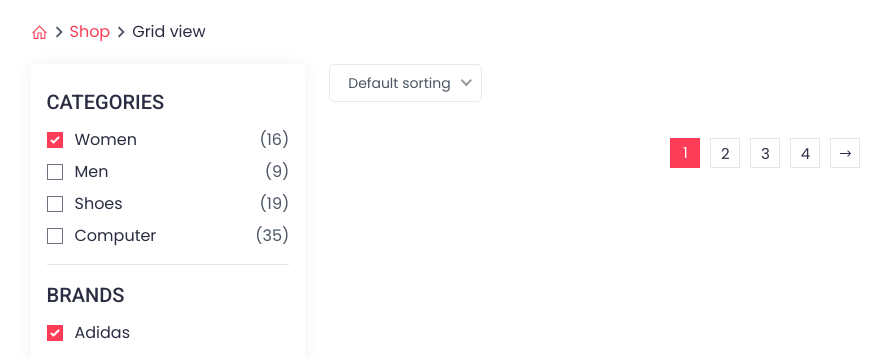
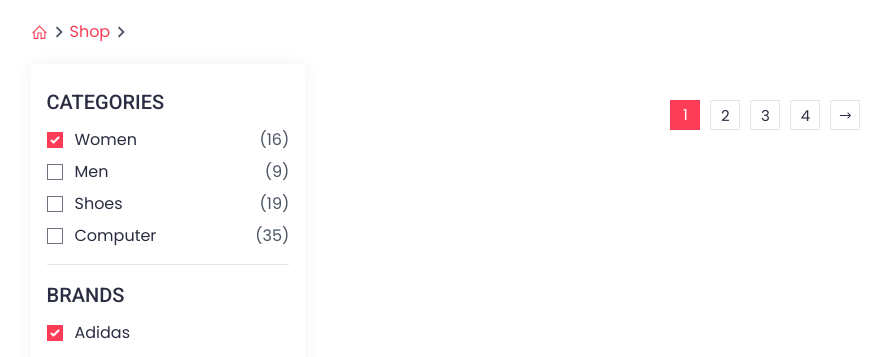
Before and after one commit to SPOTWEBDEV/shopping, a PHP site: page /shopping/pages/product/index.php in a window 1280 px wide. Shown: the part 183-540 px from the top of the page, without its empty margins (24-915 px from the left). Run offline with PHP 8.4, Linux system fonts and the light colour scheme; data that the repository does not hold is empty.

Commit message:
sil working

```diff
--- a/pages/product/index.php
+++ b/pages/product/index.php
@@ -47,7 +47,7 @@ include('../../server/connection.php')
                     <path fill="currentColor" d="M10 6L8.59 7.41L13.17 12l-4.58 4.59L10 18l6-6l-6-6z" />
                 </svg>
             </span>
-            <a href="#" class="text-secondary text-[13px] sm:text-base">Grid view</a>
+
         </div>
     </div>
     <!-- breadcrumbs end-->
@@ -68,13 +68,7 @@ include('../../server/connection.php')
                                 </svg>
                             </button>
                         </div>
-                        <div class="border-b pb-14 rounded mt-5">
-                            <select class="nice_select nice-select">
-                                <option selected>Default sorting</option>
-                                <option>Price low-high</option>
-                                <option>Price high-low</option>
-                            </select>
-                        </div>
+
                     </div>
 
                     <div class="mt-6 sm:mt-2">
@@ -223,14 +217,6 @@ include('../../server/connection.php')
                             id="mobile_filter_btn">FILTER</button>
                     </div>
 
-                    <div class="cursor-pointer hidden sm:block">
-                        <select class="nice-select nice-select">
-                            <option selected>Default sorting</option>
-                            <option>Price low-high</option>
-                            <option>Price high-low</option>
-                        </select>
-
-                    </div>
 
 
                 </div>
--- a/user/shipping/index.php
+++ b/user/shipping/index.php
@@ -1,5 +1,5 @@
 <?php
-include('../../server/database.php');
+include('../../server/connection.php');
 include('../../server/clients/auth/index.php');
 
 
```
Also changed, not shown: components/nav/sidenav.php (+4 -4 lines).
